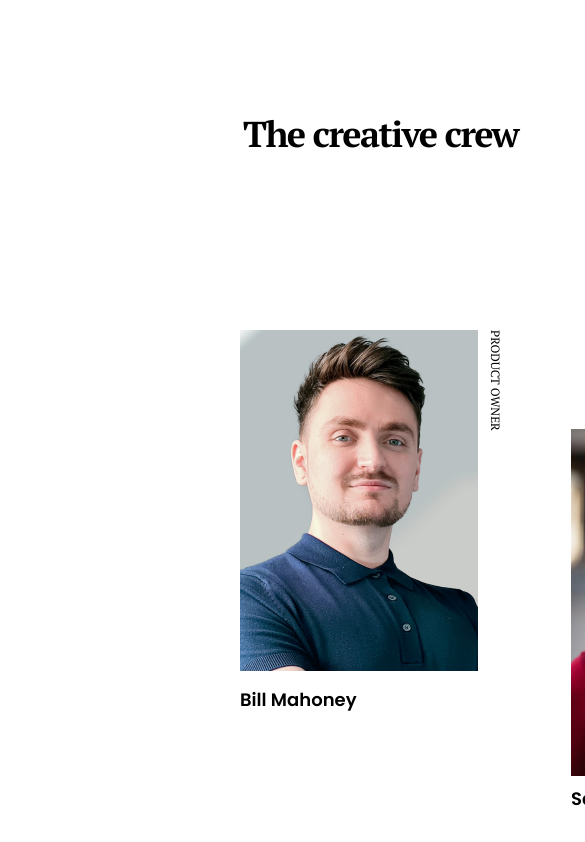
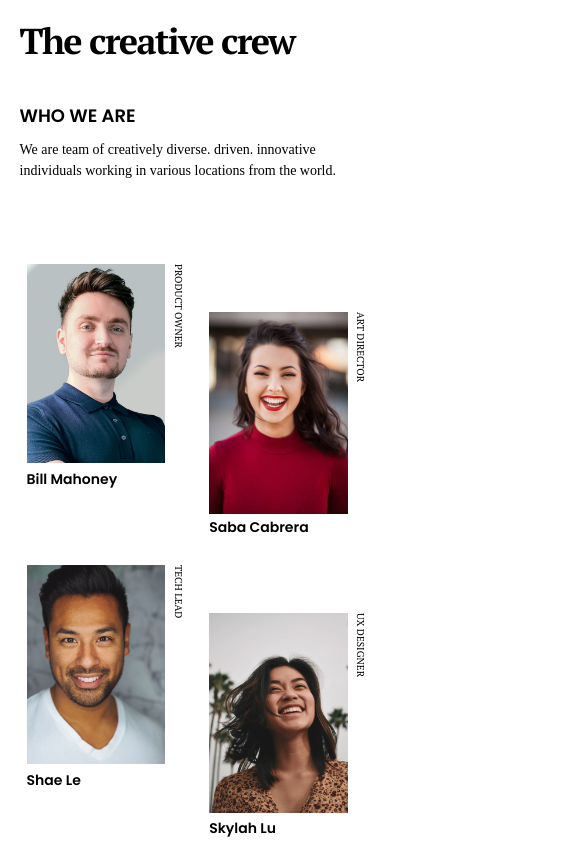
Before and after one commit to marblet/devchal-my-team-page, a plain HTML site: page index.html in a window 390 px wide. Shown: the top 842 px of the page, 585 px wide, since content can reach past the window. Drawn offline with Linux system fonts and the light colour scheme.

Commit message:
implement for smartphone

```diff
--- a/assets/style.css
+++ b/assets/style.css
@@ -9,16 +9,12 @@
   position: relative;
   margin-left: auto;
   margin-right: auto;
-  width: 1440px;
-  height: 1489px;
 }
 
 header > h1 {
   position: absolute;
   width: 278px;
   height: 47px;
-  left: 243px;
-  top: 110px;
 
   font-family: PT Serif;
   font-style: normal;
@@ -34,8 +30,6 @@ header > h2 {
   position: absolute;
   width: 117px;
   height: 27px;
-  left: 736px;
-  top: 110px;
 
   font-family: Poppins;
   font-style: normal;
@@ -51,26 +45,13 @@ header > h2 {
 
 header > p {
   position: absolute;
-  width: 439px;
-  height: 87px;
-  left: 736px;
-  top: 147px;
 
-  font-family: Poppins;
-  font-style: normal;
-  font-weight: normal;
   font-size: 18px;
   line-height: 27px;
-
-  color: #000000;
 }
 
 footer {
   position: absolute;
-  width: 226px;
-  height: 17px;
-  left: 601px;
-  top: 1442px;
 
   font-family: Montserrat;
   font-style: normal;
@@ -82,60 +63,90 @@ footer {
   color: #a9a9a9;
 }
 
+figure > .role {
+  position: absolute;
+  font-family: PT Serif;
+  font-style: normal;
+  font-weight: normal;
+  text-transform: uppercase;
+  color: #000000;
+  writing-mode: vertical-rl;
+}
+
+figure > figcaption {
+  position: absolute;
+
+  font-family: Poppins;
+  font-style: normal;
+  font-weight: 600;
+  color: #000000;
+}
+
+@media screen and (min-width: 601px) {
+  .wrapper {
+    width: 1440px;
+    height: 1489px;
+  }
+
+  header > h1 {
+    left: 243px;
+    top: 110px;
+  }
+
+  header > h2 {
+    left: 736px;
+    top: 110px;
+  }
+
+  header > p {
+    width: 439px;
+    height: 87px;
+    left: 736px;
+    top: 147px;
+
+    font-size: 18px;
+    line-height: 27px;
+  }
+
+  footer {
+    width: 226px;
+    height: 17px;
+    left: 601px;
+    top: 1442px;
+  }
+
   figure > img {
     width: 238px;
   }
 
+  figure > figcaption {
+    width: 140px;
+    height: 27px;
+    left: 0px;
+    top: 356px;
+
+    font-size: 18px;
+    line-height: 27px;
+  }
   figure > .role {
-  position: absolute;
     width: 15px;
     height: 150px;
     left: 248px;
     top: 0px;
 
-  font-family: PT Serif;
-  font-style: normal;
-  font-weight: normal;
     font-size: 12px;
     line-height: 16px;
-  /* identical to box height */
-
-  text-transform: uppercase;
-
-  color: #000000;
-
-  writing-mode: vertical-rl;
   }
-
-figure > figcaption {
-  position: absolute;
-  width: 140px;
-  height: 27px;
-  left: 0px;
-  top: 356px;
-
-  font-family: Poppins;
-  font-style: normal;
-  font-weight: 600;
-  font-size: 18px;
-  line-height: 27px;
-  /* identical to box height */
-
-  color: #000000;
-}
-
   #profile-1 {
     position: absolute;
     left: 240px;
     top: 330px;
   }
-
   #profile-2 {
     position: absolute;
     left: 571px;
     top: 429px;
   }
-
   #profile-3 {
     position: absolute;
     left: 901px;
@@ -156,3 +167,87 @@ figure > figcaption {
     left: 901px;
     top: 845px;
   }
+}
+
+@media screen and (max-width: 600px) {
+  .wrapper {
+    width: 375px;
+    height: 1315px;
+  }
+  header > h1 {
+    left: 12px;
+    top: 17px;
+  }
+  header > h2 {
+    left: 12px;
+    top: 102px;
+  }
+  header > p {
+    width: 333px;
+    height: 87px;
+    left: 12px;
+    top: 139px;
+
+    font-size: 14px;
+    line-height: 21px;
+  }
+
+  footer {
+    width: 226px;
+    height: 18.31px;
+    left: 75px;
+    top: 1268px;
+  }
+  figure > img {
+    width: 138.72px;
+  }
+  figure > figcaption {
+    width: 140px;
+    height: 18px;
+    left: 0px;
+    top: 205px;
+
+    font-size: 14px;
+    line-height: 21px;
+  }
+
+  figure > .role {
+    width: 13px;
+    height: 150px;
+    left: 145px;
+    top: 0px;
+
+    font-size: 10px;
+    line-height: 13px;
+  }
+  #profile-1,
+  #profile-3,
+  #profile-5 {
+    position: absolute;
+    left: 19px;
+  }
+  #profile-2,
+  #profile-4,
+  #profile-6 {
+    position: absolute;
+    left: 201.65px;
+  }
+  #profile-1 {
+    top: 264px;
+  }
+  #profile-2 {
+    top: 312px;
+  }
+  #profile-3 {
+    top: 565px;
+  }
+  #profile-4 {
+    top: 613px;
+  }
+  #profile-5 {
+    top: 876px;
+  }
+  #profile-6 {
+    top: 925px;
+  }
+}
```
Lines whose indentation alone changed are shown as unchanged.
